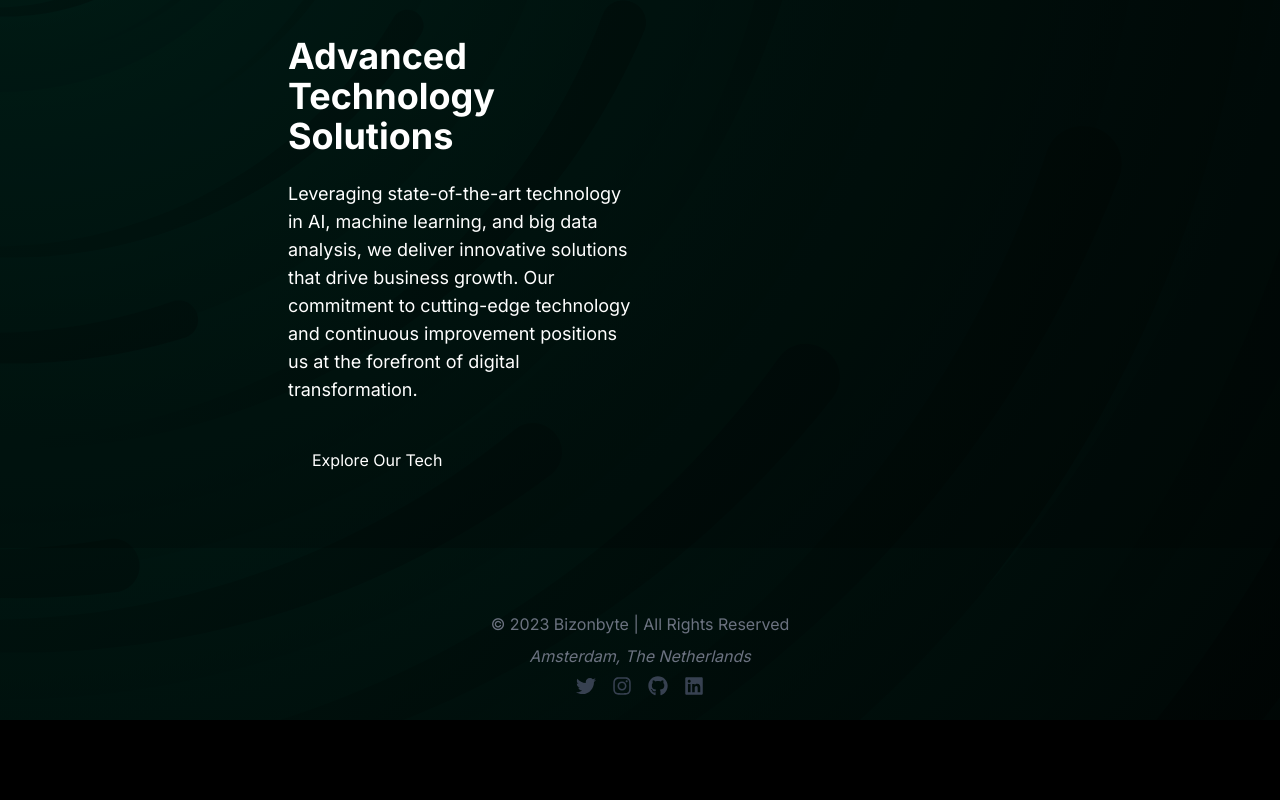
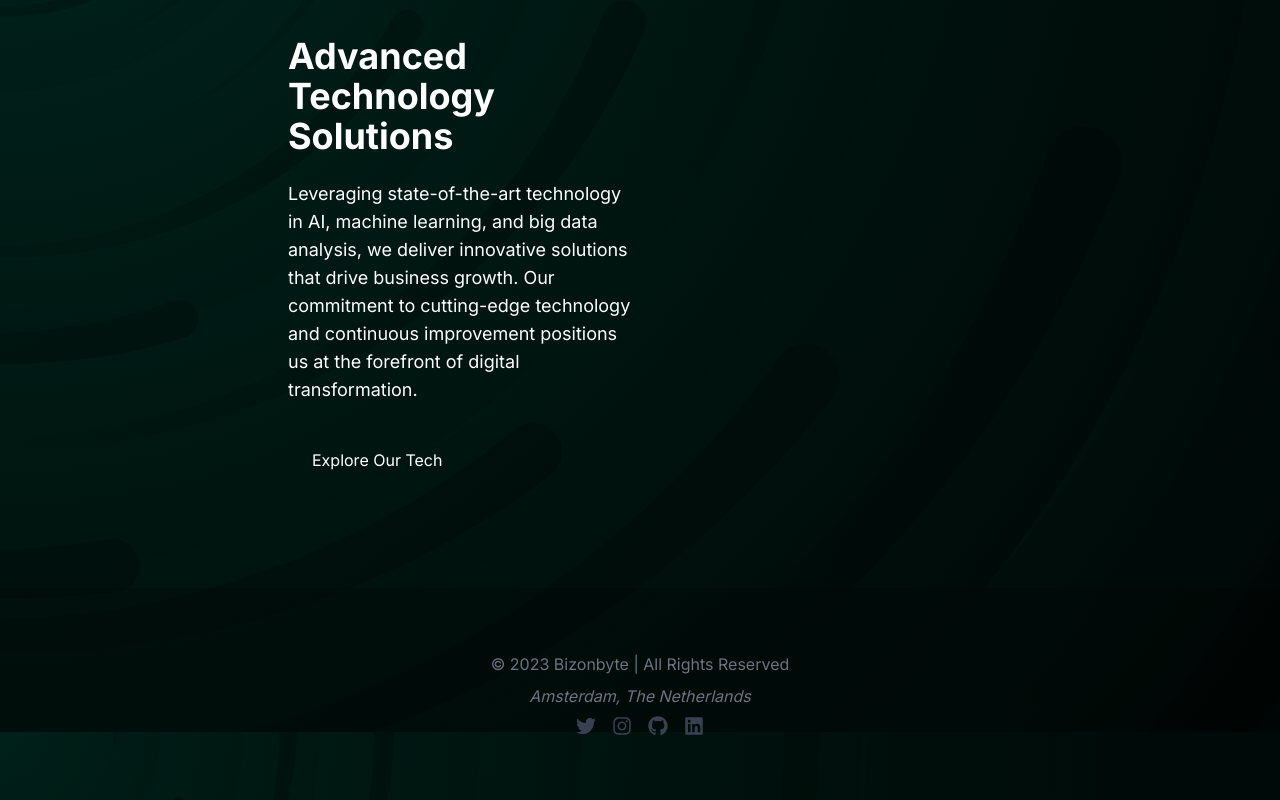
Before and after one commit to bizonbyte/bizonbyte, a Next.js app: page / in a window 1280 px wide. Shown: the part 1188-1988 px from the top of the page. Before the commit the page ends 1908 px from the top, so only its background shows below. Built offline with nearby package versions, Linux system fonts and the light colour scheme.

Commit message:
Apply styling adjustments (i.e. constrast) to layout

```diff
--- a/src/app/components/Footer.tsx
+++ b/src/app/components/Footer.tsx
@@ -3,7 +3,7 @@ import { FaTwitter, FaInstagram, FaGithub, FaLinkedin } from 'react-icons/fa'; /
 
 const Footer = () => {
   return (
-    <footer className="text-gray-500 -sm py-6 mt-10">
+    <footer className="text-gray-500 bg-[#00000033] py-16 mt-10">
       <div className="container mx-auto flex flex-col items-center">
         <div className="mb-2">
           &copy; 2023 Bizonbyte | All Rights Reserved
--- a/src/app/layout.tsx
+++ b/src/app/layout.tsx
@@ -30,7 +30,7 @@ export default function RootLayout({ children }: Props) {
       </head>
       <body className={inter.className}>
         <main className="min-h-screen items-center justify-between">
-          <div className="z-10 w-full flex items-center justify-between text-md px-16 md:px-24 py-16">
+          <div className="z-10 bg-[#00000033] w-full flex items-center justify-between text-md px-16 md:px-24 py-16">
             {/* Logo */}
             <Link href="/">
               <Image src="/logo.svg" alt="Bizon Logo" width={84} height={37} priority />
--- a/src/app/page.tsx
+++ b/src/app/page.tsx
@@ -2,7 +2,7 @@ import Link from 'next/link'
 
 export default function Home() {
   return (
-    <section className="w-full bg-[#00000033] hero-section">
+    <section className="w-full hero-section">
       <div className="grid max-w-screen-xl px-8 py-8 mx-auto lg:gap-8 xl:gap-0 lg:py-16 lg:grid-cols-12">
         <div className="mr-auto place-self-center lg:col-span-7">
           <h1 className="max-w-2xl mb-4 text-4xl font-extrabold tracking-tight leading-none md:text-5xl xl:text-6xl text-white">
@@ -28,7 +28,7 @@ export default function Home() {
             autoplay></dotlottie-player>
         </div>
       </div>
-      <section className="py-12">
+      <section className="py-12 bg-[#00000033]">
         <div className="max-w-screen-xl mx-auto px-4">
           <div className="grid grid-cols-1 md:grid-cols-4 lg:grid-cols-6 gap-8 justify-items-center mx-16">
             {/* Example brand logos */}
```
